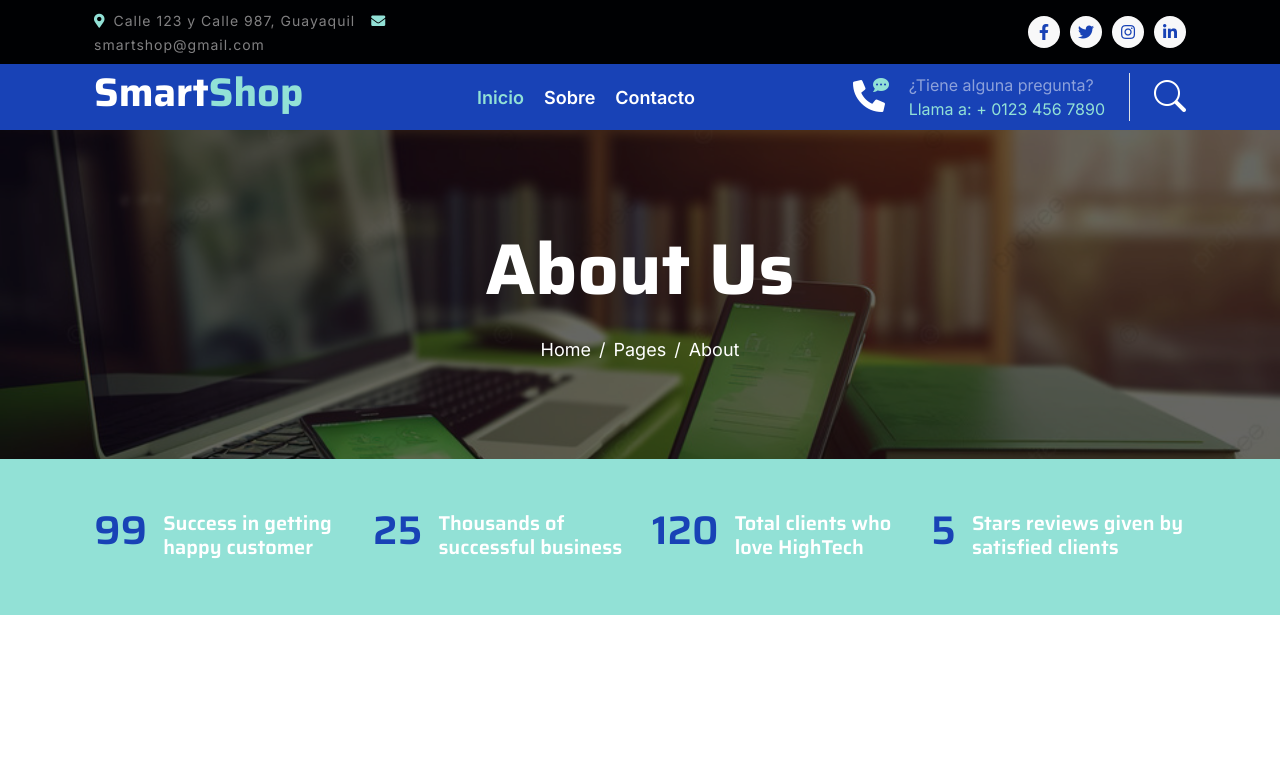
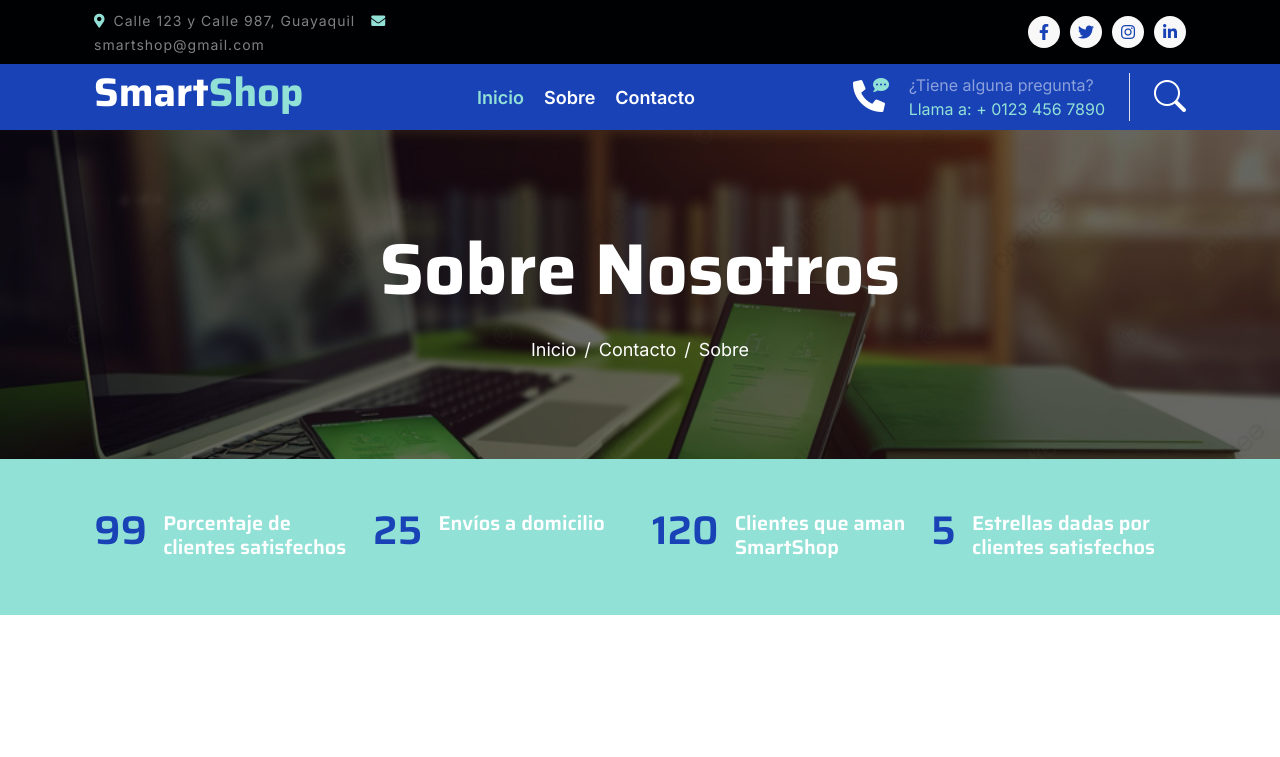
Before and after one commit to josdramo/mpa, an Angular app: page /about in a window 1280 px wide. Shown: the top 757 px of the page. Built offline with nearby package versions, Linux system fonts and the light colour scheme; no server answers.

Commit message:
abouttry2

```diff
--- a/src/app/pages/about/about.component.html
+++ b/src/app/pages/about/about.component.html
@@ -1,11 +1,11 @@
 <div class="container-fluid page-header py-5">
     <div class="container text-center py-5">
-        <h1 class="display-2 text-white mb-4 animated slideInDown">About Us</h1>
+        <h1 class="display-2 text-white mb-4 animated slideInDown">Sobre Nosotros</h1>
         <nav aria-label="breadcrumb animated slideInDown">
             <ol class="breadcrumb justify-content-center mb-0">
-                <li class="breadcrumb-item"><a href="#">Home</a></li>
-                <li class="breadcrumb-item"><a href="#">Pages</a></li>
-                <li class="breadcrumb-item" aria-current="page">About</li>
+                <li class="breadcrumb-item"><a href="#">Inicio</a></li>
+                <li class="breadcrumb-item"><a href="#">Contacto</a></li>
+                <li class="breadcrumb-item" aria-current="page">Sobre</li>
             </ol>
         </nav>
     </div>
@@ -20,25 +20,25 @@
             <div class="col-lg-3 wow fadeIn" data-wow-delay=".1s">
                 <div class="d-flex counter">
                     <h1 class="me-3 text-primary counter-value">99</h1>
-                    <h5 class="text-white mt-1">Success in getting happy customer</h5>
+                    <h5 class="text-white mt-1">Porcentaje de clientes satisfechos</h5>
                 </div>
             </div>
             <div class="col-lg-3 wow fadeIn" data-wow-delay=".3s">
                 <div class="d-flex counter">
                     <h1 class="me-3 text-primary counter-value">25</h1>
-                    <h5 class="text-white mt-1">Thousands of successful business</h5>
+                    <h5 class="text-white mt-1">Envíos a domicilio</h5>
                 </div>
             </div>
             <div class="col-lg-3 wow fadeIn" data-wow-delay=".5s">
                 <div class="d-flex counter">
                     <h1 class="me-3 text-primary counter-value">120</h1>
-                    <h5 class="text-white mt-1">Total clients who love HighTech</h5>
+                    <h5 class="text-white mt-1">Clientes que aman SmartShop</h5>
                 </div>
             </div>
             <div class="col-lg-3 wow fadeIn" data-wow-delay=".7s">
                 <div class="d-flex counter">
                     <h1 class="me-3 text-primary counter-value">5</h1>
-                    <h5 class="text-white mt-1">Stars reviews given by satisfied clients</h5>
+                    <h5 class="text-white mt-1">Estrellas dadas por clientes satisfechos</h5>
                 </div>
             </div>
         </div>
@@ -76,24 +76,6 @@
     </div>
 </div>
 <!-- About End -->
-<!-- Tabla con datos -->
-
-<table>
-    <tbody>
-        @for (datum of data; track datum) {
-          <tr>
-            <th> {{  datum["Amount"]  }}  </th>
-            <td> {{  datum[" F Y"]  }}  </td>
-            <td> {{  datum["Date"] }} </td>
-          </tr>
-        } @empty {
-          <tr>
-            <td colspan="4" class="text-center">Aún no hay datos</td>
-          </tr>
-        }
-    </tbody>
-</table>
-
 <!-- Team Start -->
 <div class="container-fluid pb-5 mb-5 team">
     <div class="container pb-5">
@@ -106,10 +88,10 @@
                 <div class="team-content">
                     <div class="team-img-icon">
                         <div class="team-img rounded-circle">
-                            <img src="assets/img/Jose_Ramos.jpeg" class="img-fluid w-100 rounded-circle" alt="Jose_Ramos">
+                            <img src="src/assets/img/josdramo.jpeg" class="img-fluid w-100 rounded-circle" alt="josdramo">
                         </div>
                         <div class="team-name text-center py-3">
-                            <h4 class="">Jose Ramos</h4>
+                            <h4 class="">josdramo</h4>
                             <p class="m-0">Inicio</p>
                         </div>
                         <div class="team-icon d-flex justify-content-center pb-4">
@@ -125,10 +107,10 @@
                 <div class="team-content">
                     <div class="team-img-icon">
                         <div class="team-img rounded-circle">
-                            <img src="assets/img/Génesis_Pacheco.jpg" class="img-fluid w-100 rounded-circle" alt="Génesis_Pacheco">
+                            <img src="src/assets/img/ggpachec.png" class="img-fluid w-100 rounded-circle" alt="ggpachec">
                         </div>
                         <div class="team-name text-center py-3">
-                            <h4 class="">Génesis Pacheco</h4>
+                            <h4 class="">ggpachec</h4>
                             <p class="m-0">Contacto</p>
                         </div>
                         <div class="team-icon d-flex justify-content-center pb-4">
@@ -144,7 +126,7 @@
                 <div class="team-content">
                     <div class="team-img-icon">
                         <div class="team-img rounded-circle">
-                            <img src="assets/img/GHOST0410.jpg" class="img-fluid w-100 rounded-circle" alt="GHOST0410">
+                            <img src="src/assets/img/GHOST0410.jpg" class="img-fluid w-100 rounded-circle" alt="GHOST0410">
                         </div>
                         <div class="team-name text-center py-3">
                             <h4 class="">GHOST0410</h4>
@@ -163,3 +145,21 @@
     </div>
 </div>
 <!-- Team End -->
+
+<!-- Tabla con datos -->
+
+<table>
+    <tbody>
+        @for (datum of data; track datum) {
+          <tr>
+            <th> {{  datum["Amount"]  }}  </th>
+            <td> {{  datum[" F Y"]  }}  </td>
+            <td> {{  datum["Date"] }} </td>
+          </tr>
+        } @empty {
+          <tr>
+            <td colspan="4" class="text-center">Aún no hay datos</td>
+          </tr>
+        }
+    </tbody>
+</table>
```
Also changed, not shown: src/assets/img/ggpachec.png (renamed from src/assets/img/Génesis_Pacheco.png), src/assets/img/josdramo.jpeg (renamed from src/assets/img/Jose_Ramos.jpeg).
